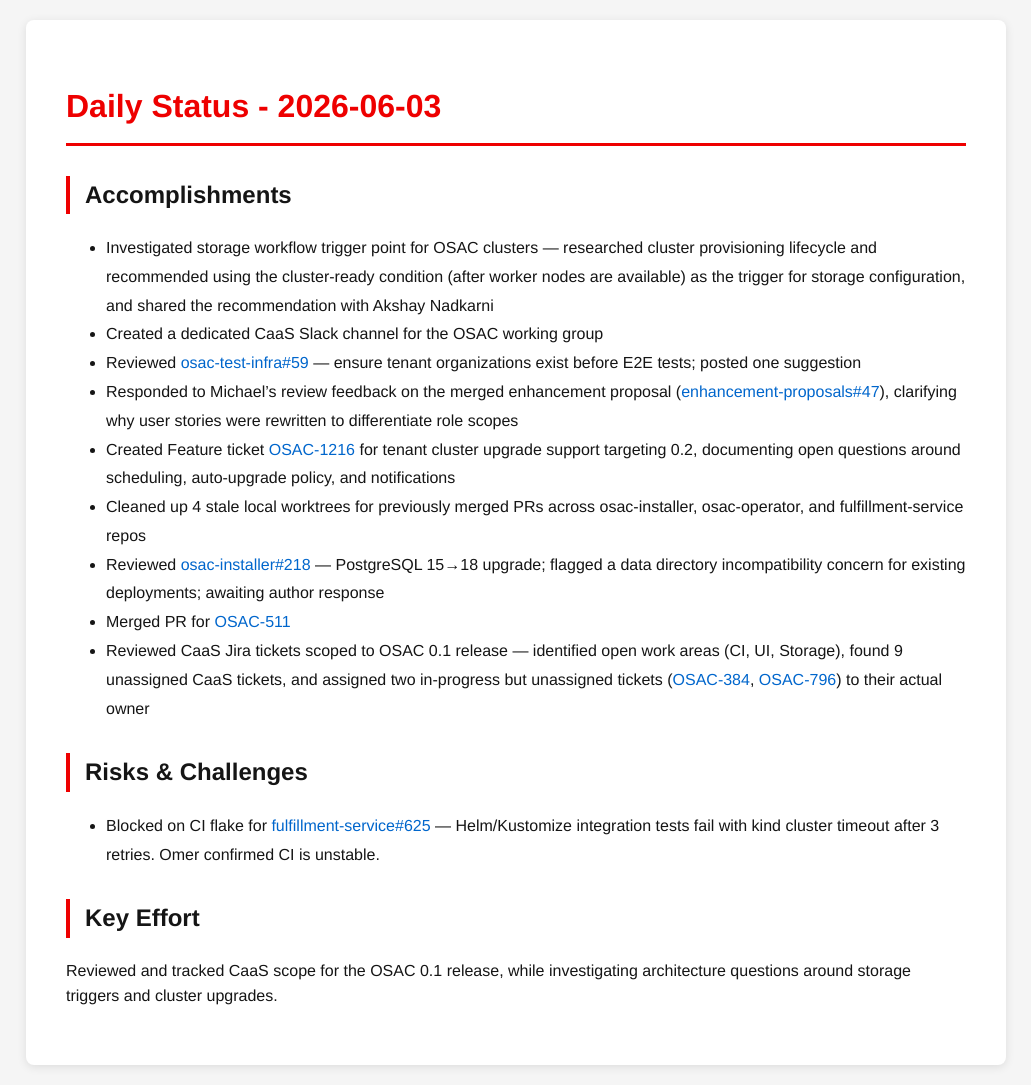
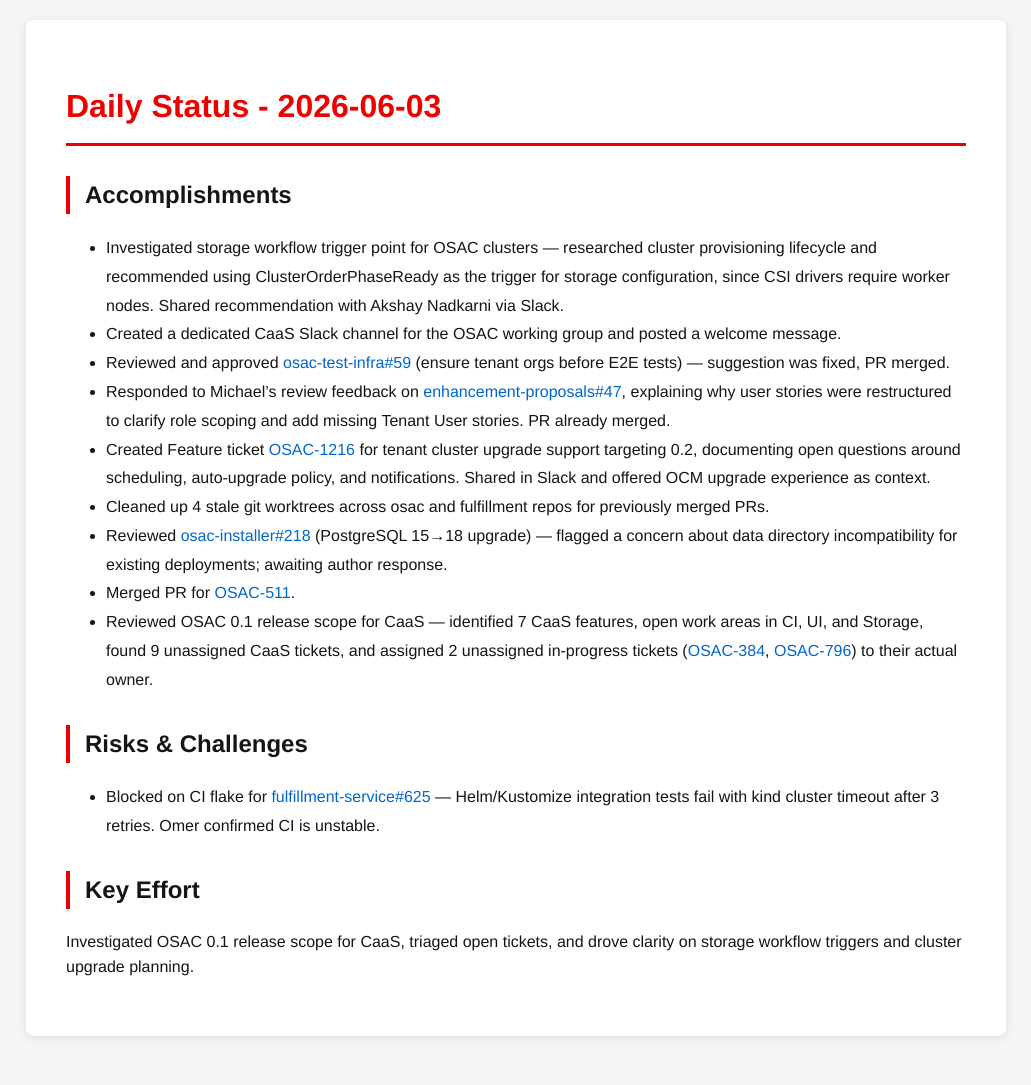
Before and after one commit to tzvatot/daily-status, a Jekyll site: the page built from 2026-06-03.md, in a window 1280 px wide. Shown: the whole page, without its empty margins (124-1155 px from the left). Built offline with Jekyll 4.4.1, drawn with Linux system fonts in a browser that asks for light colours; after the commit the page ends 1056 px from its top, so only the background shows below that.

Commit message:
Daily status update - 2026-06-03

```diff
--- a/2026-06-03.md
+++ b/2026-06-03.md
@@ -7,18 +7,18 @@
 # Daily Status - 2026-06-03
 
 ## Accomplishments
-- Investigated storage workflow trigger point for OSAC clusters — researched cluster provisioning lifecycle and recommended using the cluster-ready condition (after worker nodes are available) as the trigger for storage configuration, and shared the recommendation with Akshay Nadkarni
-- Created a dedicated CaaS Slack channel for the OSAC working group
-- Reviewed [osac-test-infra#59](https://github.com/osac-project/osac-test-infra/pull/59) — ensure tenant organizations exist before E2E tests; posted one suggestion
-- Responded to Michael's review feedback on the merged enhancement proposal ([enhancement-proposals#47](https://github.com/osac-project/enhancement-proposals/pull/47)), clarifying why user stories were rewritten to differentiate role scopes
-- Created Feature ticket [OSAC-1216](https://redhat.atlassian.net/browse/OSAC-1216) for tenant cluster upgrade support targeting 0.2, documenting open questions around scheduling, auto-upgrade policy, and notifications
-- Cleaned up 4 stale local worktrees for previously merged PRs across osac-installer, osac-operator, and fulfillment-service repos
-- Reviewed [osac-installer#218](https://github.com/osac-project/osac-installer/pull/218) — PostgreSQL 15→18 upgrade; flagged a data directory incompatibility concern for existing deployments; awaiting author response
-- Merged PR for [OSAC-511](https://redhat.atlassian.net/browse/OSAC-511)
-- Reviewed CaaS Jira tickets scoped to OSAC 0.1 release — identified open work areas (CI, UI, Storage), found 9 unassigned CaaS tickets, and assigned two in-progress but unassigned tickets ([OSAC-384](https://redhat.atlassian.net/browse/OSAC-384), [OSAC-796](https://redhat.atlassian.net/browse/OSAC-796)) to their actual owner
+- Investigated storage workflow trigger point for OSAC clusters — researched cluster provisioning lifecycle and recommended using ClusterOrderPhaseReady as the trigger for storage configuration, since CSI drivers require worker nodes. Shared recommendation with Akshay Nadkarni via Slack.
+- Created a dedicated CaaS Slack channel for the OSAC working group and posted a welcome message.
+- Reviewed and approved [osac-test-infra#59](https://github.com/osac-project/osac-test-infra/pull/59) (ensure tenant orgs before E2E tests) — suggestion was fixed, PR merged.
+- Responded to Michael's review feedback on [enhancement-proposals#47](https://github.com/osac-project/enhancement-proposals/pull/47), explaining why user stories were restructured to clarify role scoping and add missing Tenant User stories. PR already merged.
+- Created Feature ticket [OSAC-1216](https://redhat.atlassian.net/browse/OSAC-1216) for tenant cluster upgrade support targeting 0.2, documenting open questions around scheduling, auto-upgrade policy, and notifications. Shared in Slack and offered OCM upgrade experience as context.
+- Cleaned up 4 stale git worktrees across osac and fulfillment repos for previously merged PRs.
+- Reviewed [osac-installer#218](https://github.com/osac-project/osac-installer/pull/218) (PostgreSQL 15→18 upgrade) — flagged a concern about data directory incompatibility for existing deployments; awaiting author response.
+- Merged PR for [OSAC-511](https://redhat.atlassian.net/browse/OSAC-511).
+- Reviewed OSAC 0.1 release scope for CaaS — identified 7 CaaS features, open work areas in CI, UI, and Storage, found 9 unassigned CaaS tickets, and assigned 2 unassigned in-progress tickets ([OSAC-384](https://redhat.atlassian.net/browse/OSAC-384), [OSAC-796](https://redhat.atlassian.net/browse/OSAC-796)) to their actual owner.
 
 ## Risks & Challenges
 - Blocked on CI flake for [fulfillment-service#625](https://github.com/osac-project/fulfillment-service/pull/625) — Helm/Kustomize integration tests fail with kind cluster timeout after 3 retries. Omer confirmed CI is unstable.
 
 ## Key Effort
-Reviewed and tracked CaaS scope for the OSAC 0.1 release, while investigating architecture questions around storage triggers and cluster upgrades.
+Investigated OSAC 0.1 release scope for CaaS, triaged open tickets, and drove clarity on storage workflow triggers and cluster upgrade planning.
```
